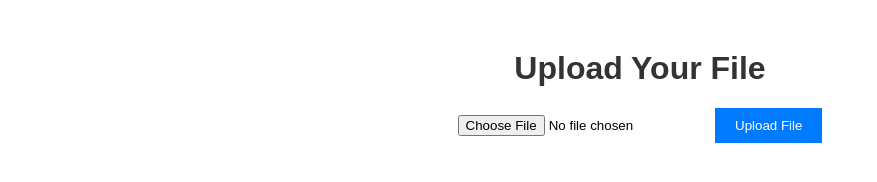
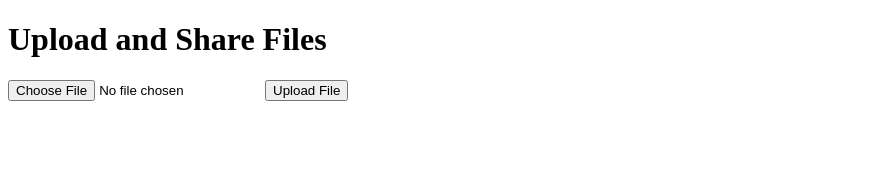
Before and after one commit to rksc143/rkscwebshare, a plain HTML site: page index.html in a window 1280 px wide. Shown: the whole page, without its empty margins (0-877 px from the left). Drawn offline with Linux system fonts and the light colour scheme.

Commit message:
Update index.html

```diff
--- a/index.html
+++ b/index.html
@@ -3,18 +3,40 @@
 <head>
     <meta charset="UTF-8">
     <meta name="viewport" content="width=device-width, initial-scale=1.0">
-    <title>File Transfer</title>
-    <link rel="stylesheet" href="style.css">
+    <title>File Transfer with FilePizza</title>
 </head>
 <body>
-    <h1>Upload Your File</h1>
-    <form id="file-upload-form">
-        <input type="file" id="file-input" name="file" required />
-        <button type="submit">Upload File</button>
-    </form>
+    <h1>Upload and Share Files</h1>
+    <input type="file" id="file-input" />
+    <button onclick="uploadFile()">Upload File</button>
+    <p id="file-link"></p>
 
-    <div id="upload-status"></div>
+    <script>
+        function uploadFile() {
+            const file = document.getElementById('file-input').files[0];
+            if (!file) {
+                alert('Please select a file');
+                return;
+            }
 
-    <script src="script.js"></script>
+            const formData = new FormData();
+            formData.append('file', file);
+
+            // FilePizza API endpoint to upload the file
+            fetch('https://filepizza.com/api/upload', {
+                method: 'POST',
+                body: formData
+            })
+            .then(response => response.json())
+            .then(data => {
+                const downloadLink = data.url;
+                document.getElementById('file-link').innerHTML = `Download your file from <a href="${downloadLink}" target="_blank">here</a>`;
+            })
+            .catch(err => {
+                console.error('Error uploading file:', err);
+                alert('Error uploading file.');
+            });
+        }
+    </script>
 </body>
 </html>
```
